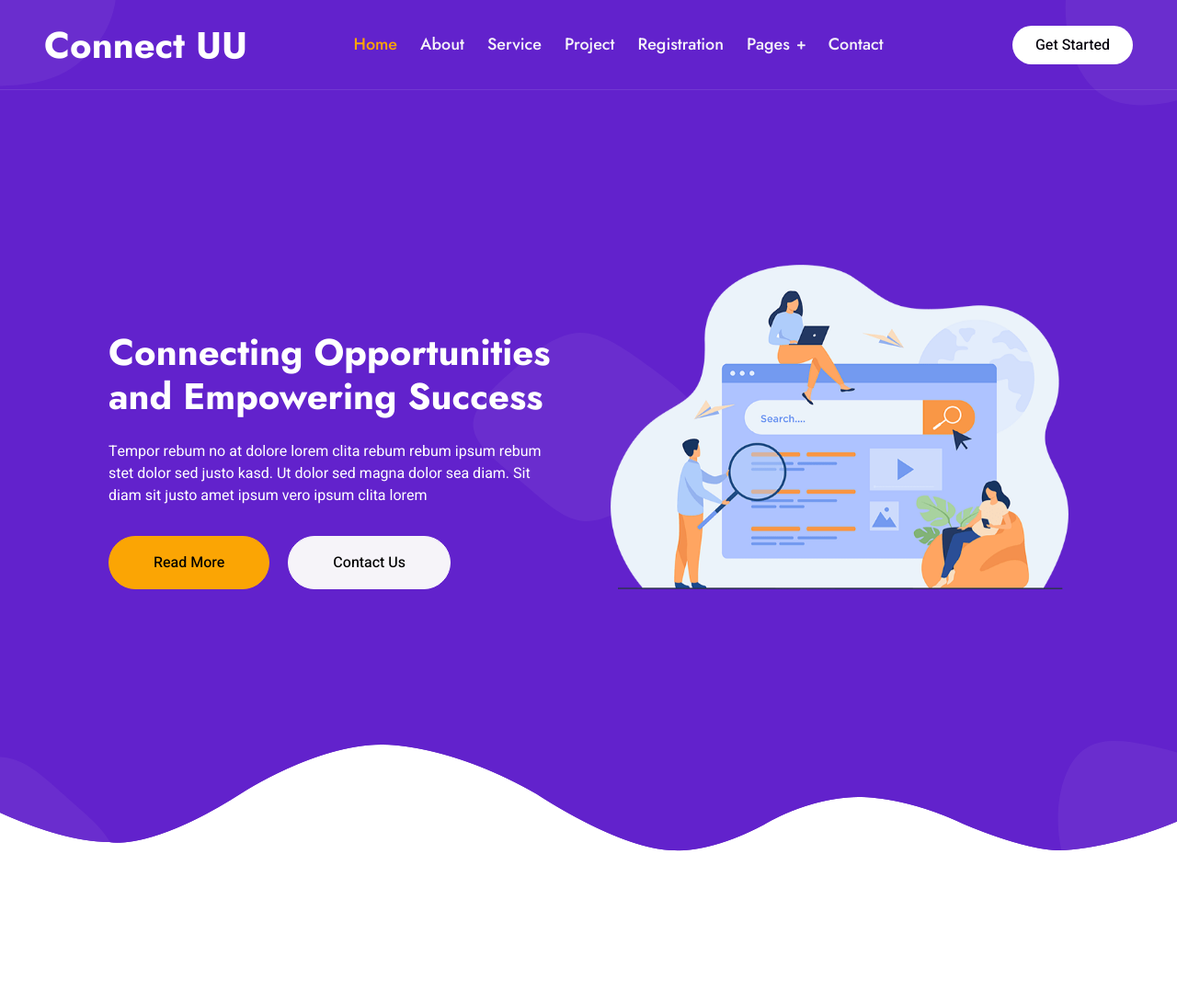
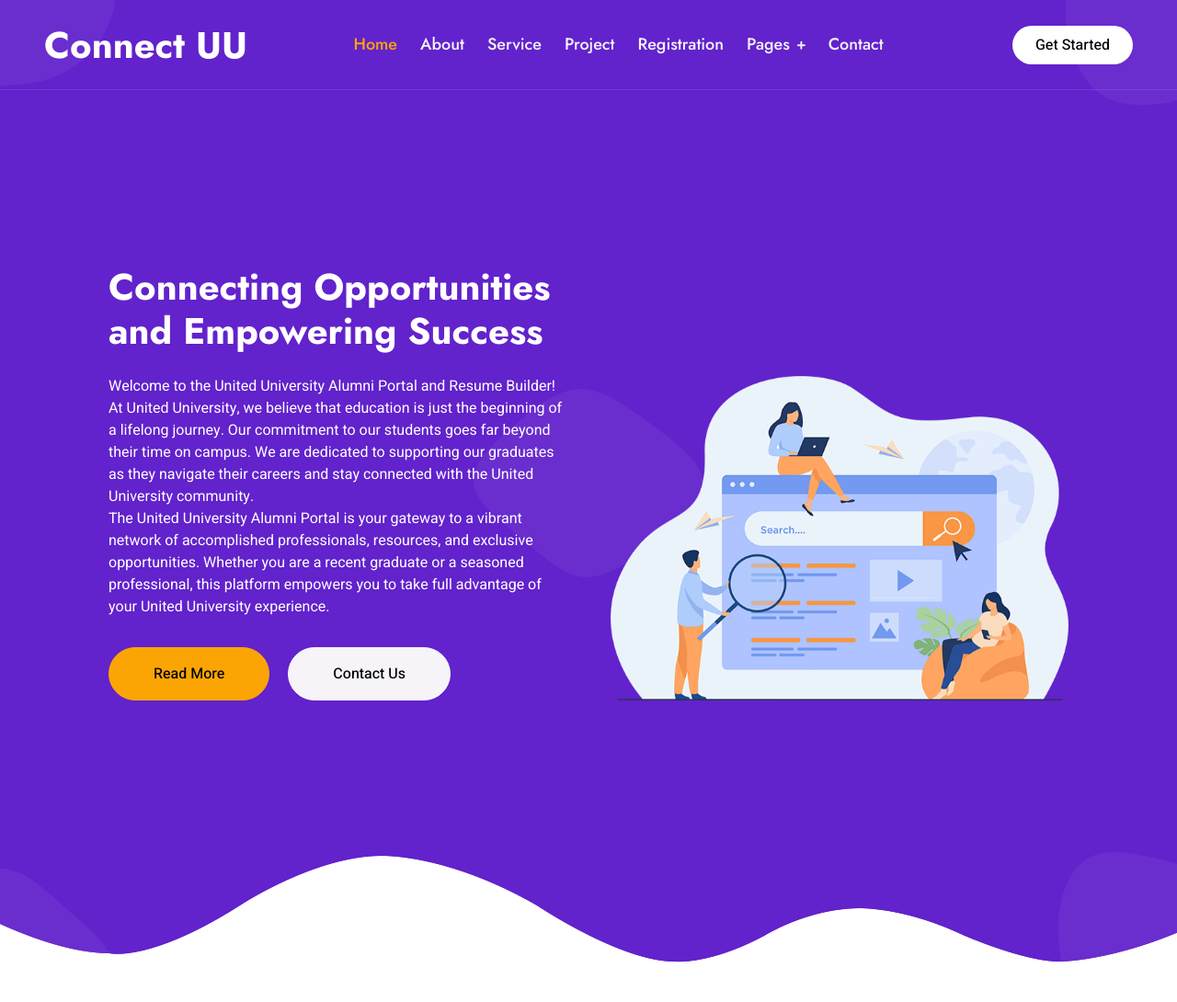
Before and after one commit to avirals9646/connectuu1, a Django app: page / in a window 1280 px wide; the page is wider, and only the part inside the window is pictured. Shown: the top 1090 px of that part at 92% size. Run offline with Django 4.2, Linux system fonts and the light colour scheme; some libraries are stand-ins or nearby versions.

Commit message:
updated index

```diff
--- a/template/index.html
+++ b/template/index.html
@@ -84,7 +84,11 @@
                     <div class="row g-5 align-items-end">
                         <div class="col-lg-6 text-center text-lg-start">
                             <h1 class="text-white mb-4 animated slideInDown">Connecting Opportunities and Empowering Success</h1>
-                            <p class="text-white pb-3 animated slideInDown">Tempor rebum no at dolore lorem clita rebum rebum ipsum rebum stet dolor sed justo kasd. Ut dolor sed magna dolor sea diam. Sit diam sit justo amet ipsum vero ipsum clita lorem</p>
+                            <p class="text-white pb-3 animated slideInDown">Welcome to the United University Alumni Portal and Resume Builder!<br>
+
+At United University, we believe that education is just the beginning of a lifelong journey. Our commitment to our students goes far beyond their time on campus. We are dedicated to supporting our graduates as they navigate their careers and stay connected with the United University community.<br>
+
+The United University Alumni Portal is your gateway to a vibrant network of accomplished professionals, resources, and exclusive opportunities. Whether you are a recent graduate or a seasoned professional, this platform empowers you to take full advantage of your United University experience.</p>
                             <a href="" class="btn btn-secondary py-sm-3 px-sm-5 rounded-pill me-3 animated slideInLeft">Read More</a>
                             <a href="" class="btn btn-light py-sm-3 px-sm-5 rounded-pill animated slideInRight">Contact Us</a>
                         </div>
```
